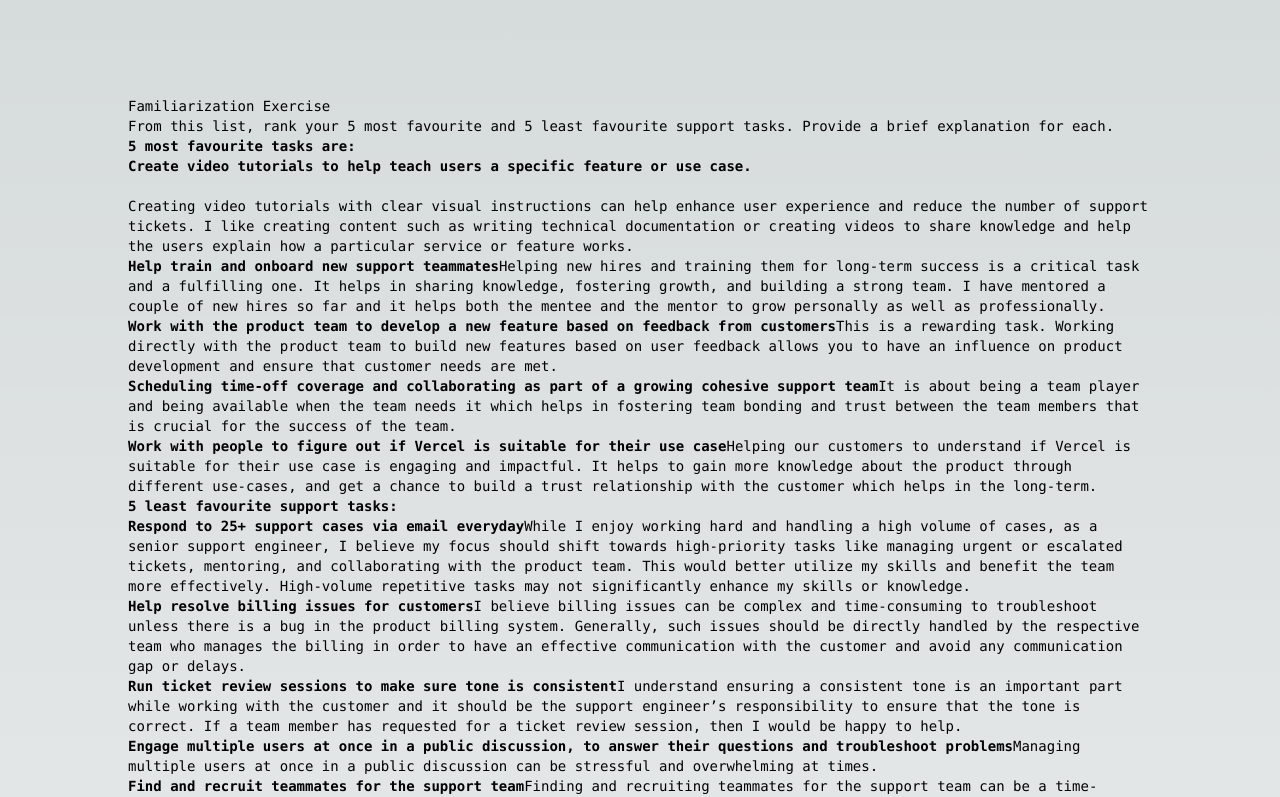
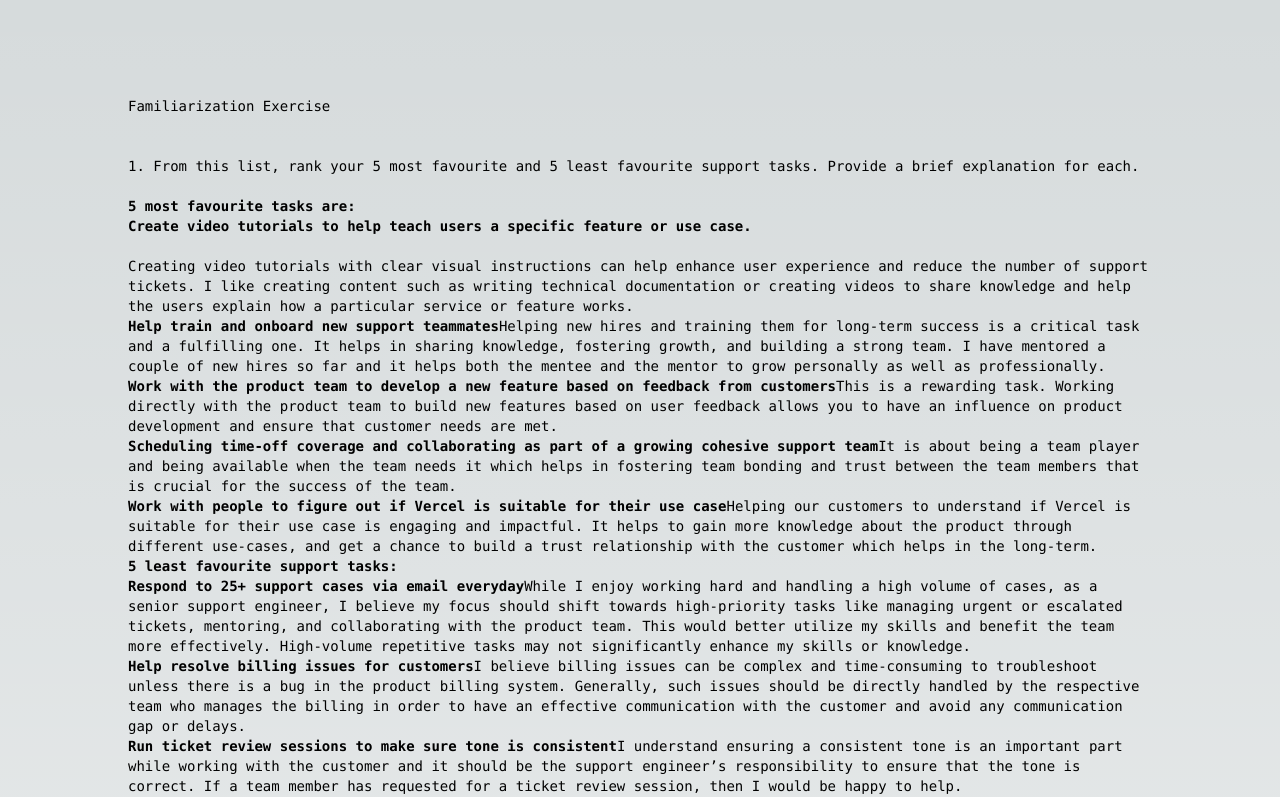
Before and after one commit to payalgupta4639/payal-nextjs, a Next.js app: page / in a window 1280 px wide. Shown: the top 797 px of the page. Built offline with nearby package versions, Linux system fonts and the light colour scheme.

Commit message:
Update page.tsx

```diff
--- a/app/page.tsx
+++ b/app/page.tsx
@@ -4,15 +4,15 @@
   return (
     <main className="flex min-h-screen flex-col items-center justify-between p-24">
       <div className="z-10 w-full max-w-5xl items-center justify-between font-mono text-sm">
-        <h1 id="familiarization-exercise">Familiarization Exercise</h1>
+        <h1 id="familiarization-exercise">Familiarization Exercise</h1><br/><br/>
 
         <ol>
           <li>
-            From this list, rank your 5 most favourite and 5 least favourite support tasks. Provide a brief explanation for each.
+            1. From this list, rank your 5 most favourite and 5 least favourite support tasks. Provide a brief explanation for each.<br/><br/>
           </li>
         </ol>
 
-        <p><strong>5 most favourite tasks are:</strong></p>
+        <p><strong><b>5 most favourite tasks are:</b></strong></p>
         <ul>
           <li>
             <p>
```
